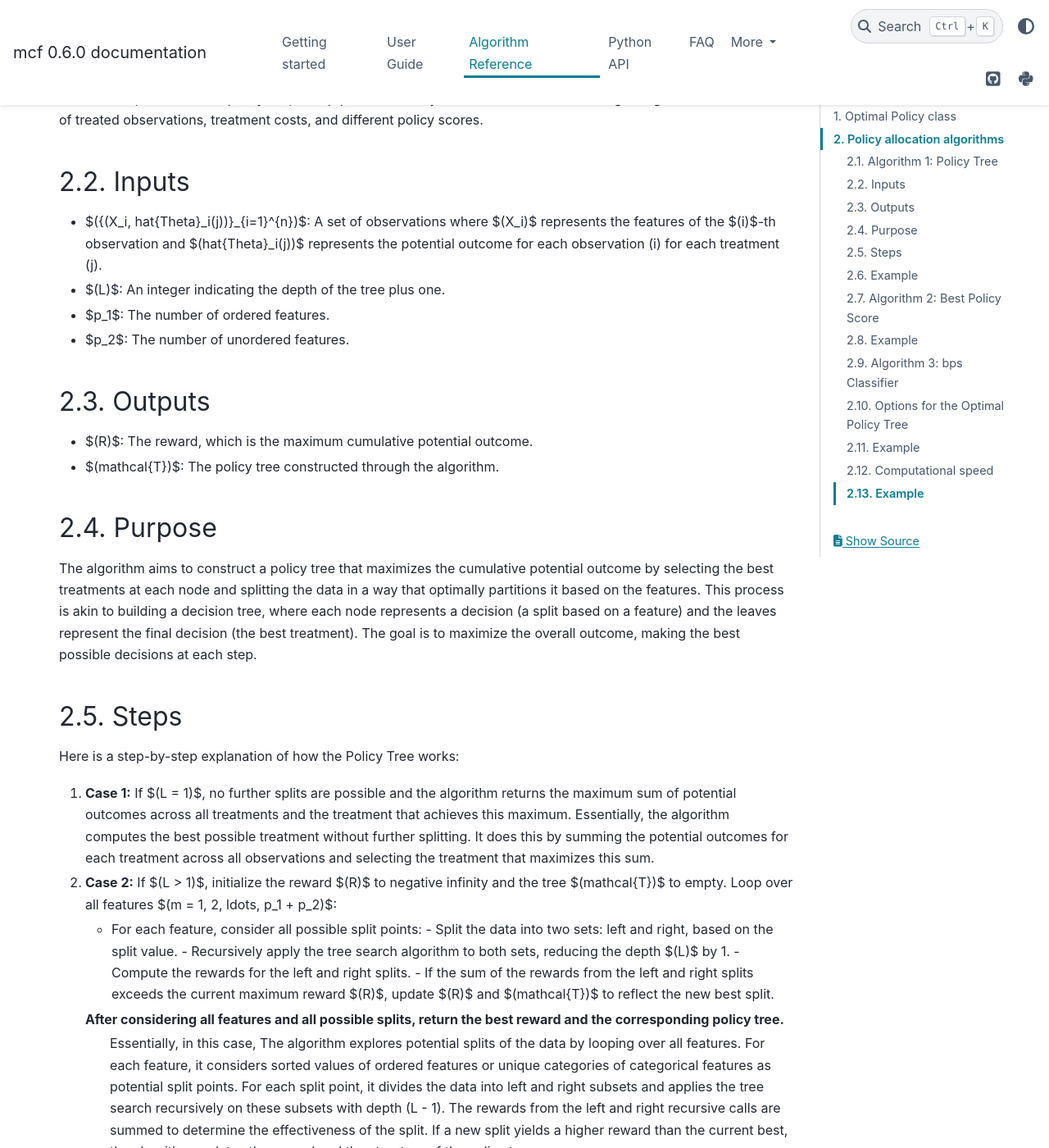
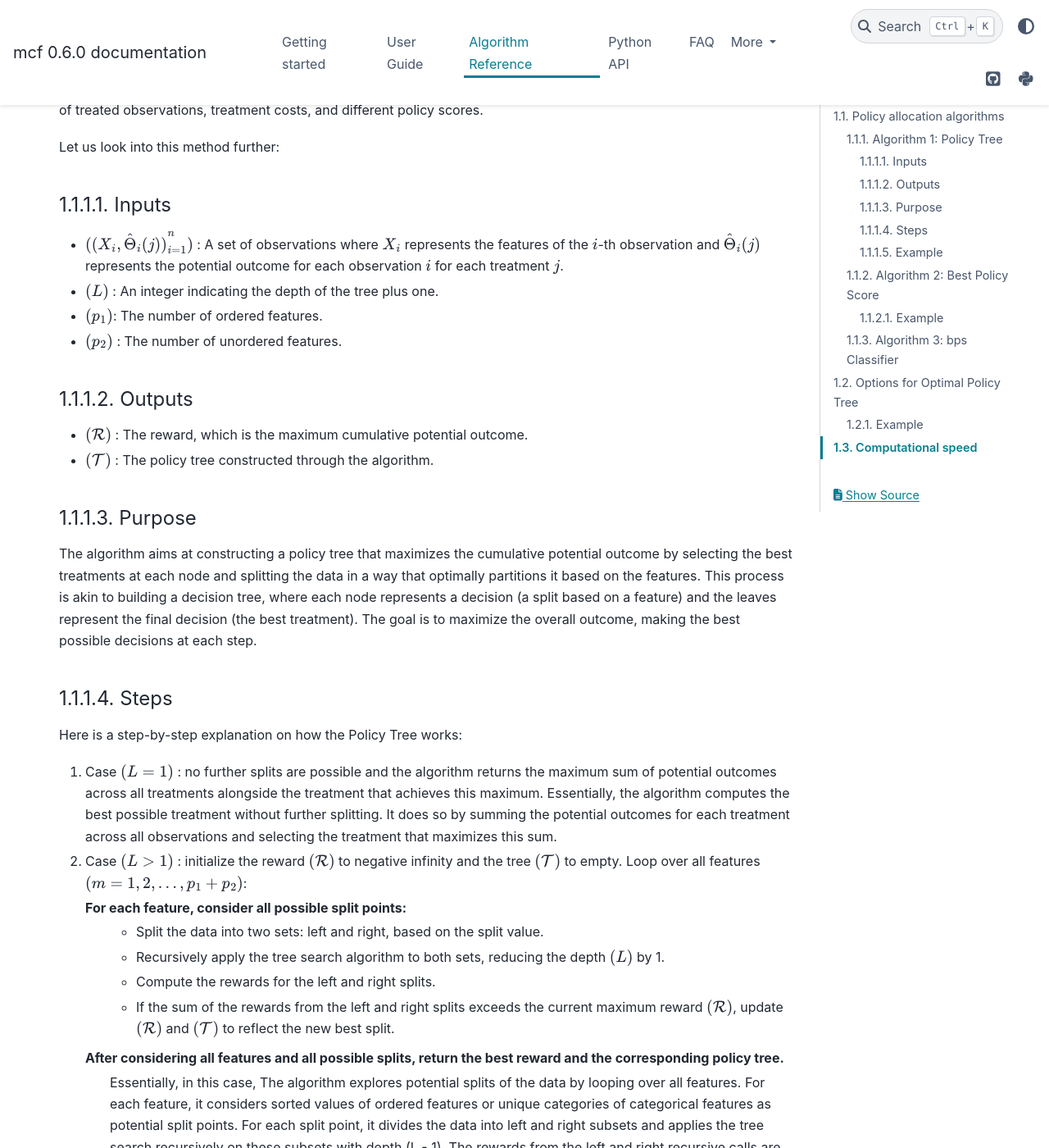
Before and after one commit to MCFpy/mcf, a Sphinx documentation site: the page built from docs/source/algorithm_reference/optimal-policy_algorithm.rst, in a window 1280 px wide and 1400 px high, scrolled down 830 px. Shown: the whole window at 82% size. Built offline with Sphinx 7.4.7 and the PyData theme 0.15.4, drawn with Linux system fonts in a browser that asks for light colours; some of the changed text lies outside the part shown.

Commit message:
Update optimal-policy_algorithm.rst Math and Reference. correction

```diff
--- a/docs/source/algorithm_reference/optimal-policy_algorithm.rst
+++ b/docs/source/algorithm_reference/optimal-policy_algorithm.rst
@@ -1,70 +1,69 @@
-Optimal Policy class
-=====================
+=========================
+Optimal Policy Allocation
+=========================
 
 The evaluation of the IATEs makes it possible to detect potential heterogeneous effects across sub-groups of the population.
 If heterogeneity is observed, certain individuals may either benefit or not from a particular treatment.
 To address this, the mcf introduces the :py:class:`~optpolicy_functions.OptimalPolicy` class.
 
-To determine the policy allocation, you may choose between three methods:
+To determine an optimal policy allocation, you can choose between three methods:
 
-- **Policy Tree**: This method follows `Zhou, Athey, and Wager (2022) <https://doi.org/10.1287/opre.2022.2271>`_
-- **Blackbox Rule**: This method conducts Black Box allocations which are obtained by using the scores directly (potentially subject to restrictions).
-- **Best Score**: This is an experimental feature for the moment and bases on the upcoming paper Bearth, Lechner, Mareckova, and Muny (2024). This will be discussed further soon.
-
+- **Policy Tree**: This method bases on a tree-search algorithm, designed to construct an optimal policy tree.
+- **Blackbox Rule**: This method conducts Black Box allocations obtained by using the policy scores in a direct manner.
+- **Best Score**: This method is experimental; soon to be discussed further.
 
 Policy allocation algorithms
-=================================
+============================
 
 Algorithm 1: Policy Tree
------------------------------
-
+------------------------
 To opt for this method, set ``gen_method`` to ``policy tree``.
 
 This method is a tree-search algorithm designed to construct a policy tree.
-The implemented policy tree is the optimal tree among all possible trees, found by checking if for which leads to a better performance.
-The optimal tree maximises the value function (or welfare), computed as the sum of the individual policy scores, such as potential outcomes or IATEs, by assigning all observations in a terminal leaf node to a single treatment.
+The implemented policy tree is the optimal tree among all possible trees and is found by looking for the tree that leads to a best performance.
+The optimal tree maximises the value function (or welfare), computed as the sum of the individual policy scores, such as potential outcomes or :math:`IATEs`, by assigning all observations in a terminal leaf node to a single treatment.
 If restrictions are specified, then they are incorporated into treatment specific cost parameters.
 
 While the basic logic follows `Zhou, Athey, and Wager (2022) <https://doi.org/10.1287/opre.2022.2271>`_ , the details of the programmatic implementation differ.
 For instance, in contrast to policytree, the optpoltree allows you to consider constraints regarding the maximal shares of treated observations, treatment costs, and different policy scores.
 
+Let us look into this method further:
+
 Inputs
-------
-
-- $({(X_i, \hat{\Theta}_i(j))}_{i=1}^{n})$: A set of observations where $(X_i)$ represents the features of the $(i)$-th observation and $(\hat{\Theta}_i(j))$ represents the potential outcome for each observation \(i\) for each treatment \(j\).
-- $(L)$: An integer indicating the depth of the tree plus one.
-- $p_1$: The number of ordered features.
-- $p_2$: The number of unordered features.
+~~~~~~
+- :math:`({(X_i, \hat{\Theta}_i(j))}_{i=1}^{n})` : A set of observations where :math:`X_i` represents the features of the :math:`i`-th observation and :math:`\hat{\Theta}_i(j)` represents the potential outcome for each observation :math:`i` for each treatment :math:`j`.
+- :math:`(L)` : An integer indicating the depth of the tree plus one.
+- :math:`(p_1)`: The number of ordered features.
+- :math:`(p_2)` : The number of unordered features.
 
 Outputs
--------
+~~~~~~~
 
-- $(R)$: The reward, which is the maximum cumulative potential outcome.
-- $(\mathcal{T})$: The policy tree constructed through the algorithm.
+- :math:`(\mathcal{R})` : The reward, which is the maximum cumulative potential outcome.
+- :math:`(\mathcal{T})` : The policy tree constructed through the algorithm.
 
 Purpose
--------
+~~~~~~~
 
-The algorithm aims to construct a policy tree that maximizes the cumulative potential outcome by selecting the best treatments at each node and splitting the data in a way that optimally partitions it based on the features.
+The algorithm aims at constructing a policy tree that maximizes the cumulative potential outcome by selecting the best treatments at each node and splitting the data in a way that optimally partitions it based on the features.
 This process is akin to building a decision tree, where each node represents a decision (a split based on a feature) and the leaves represent the final decision (the best treatment).
 The goal is to maximize the overall outcome, making the best possible decisions at each step.
 
 Steps
------
-Here is a step-by-step explanation of how the Policy Tree works:
+~~~~~
 
-1. **Case 1:**
-   If $(L = 1)$, no further splits are possible and the algorithm returns the maximum sum of potential outcomes across all treatments and the treatment that achieves this maximum.
-   Essentially, the algorithm computes the best possible treatment without further splitting. It does this by summing the potential outcomes for each treatment across all observations and selecting the treatment that maximizes this sum.
+Here is a step-by-step explanation on how the Policy Tree works:
 
-2. **Case 2:**
-   If $(L > 1)$, initialize the reward $(R)$ to negative infinity and the tree $(\mathcal{T})$ to empty. Loop over all features $(m = 1, 2, \ldots, p_1 + p_2)$:
+1. Case :math:`(L = 1)` : no further splits are possible and the algorithm returns the maximum sum of potential outcomes across all treatments alongside the treatment that achieves this maximum.
+   Essentially, the algorithm computes the best possible treatment without further splitting. It does so by summing the potential outcomes for each treatment across all observations and selecting the treatment that maximizes this sum.
 
-   - For each feature, consider all possible split points:
+2. Case :math:`(L > 1)` : initialize the reward :math:`(\mathcal{R})` to negative infinity and the tree :math:`(\mathcal{T})` to empty. Loop over all features :math:`(m = 1, 2, \ldots, p_1 + p_2)`:
+
+   For each feature, consider all possible split points:
      - Split the data into two sets: left and right, based on the split value.
-     - Recursively apply the tree search algorithm to both sets, reducing the depth $(L)$ by 1.
+     - Recursively apply the tree search algorithm to both sets, reducing the depth :math:`(L)` by 1.
      - Compute the rewards for the left and right splits.
-     - If the sum of the rewards from the left and right splits exceeds the current maximum reward $(R)$, update $(R)$ and $(\mathcal{T})$ to reflect the new best split.
+     - If the sum of the rewards from the left and right splits exceeds the current maximum reward :math:`(\mathcal{R})`, update :math:`(\mathcal{R})` and :math:`(\mathcal{T})` to reflect the new best split.
 
    After considering all features and all possible splits, return the best reward and the corresponding policy tree.
     Essentially, in this case, The algorithm explores potential splits of the data by looping over all features.
@@ -74,7 +73,7 @@ Here is a step-by-step explanation of how the Policy Tree works:
     If a new split yields a higher reward than the current best, the algorithm updates the reward and the structure of the policy tree.
 
 Example
--------
+~~~~~~~
 
 .. code-block:: python
 
@@ -92,8 +91,9 @@ Example
         gen_method="policy tree"
         )
 
+
 Algorithm 2: Best Policy Score
------------------------------
+------------------------------
 
 To use this method, set ``gen_method`` to ``best_policy_score``. Note this is the default method.
 
@@ -102,7 +102,7 @@ This algorithm is computationally cheap, yet it lacks clear interpretability for
 This may make it difficult for policymakers to adopt it.
 
 Example
--------
+~~~~~~~
 
 .. code-block:: python
 
@@ -125,18 +125,18 @@ Example
 
 
 Algorithm 3: bps Classifier
------------------------------
+---------------------------
 
 To use this method, set ``gen_method`` to ``bps_classifier``.
 
-This method bases on the upcoming paper Bearth, Lechner, Mareckova, and Muny (2024). This is an experimental feature for the moment and will be further discussed soon.
+For the moment, this is an experimental feature and will soon be further discussed.
 
 On a high level, this method uses the allocations obtained by 'best_policy_score' and trains classifiers.
 The output will be a decision rule that depends on features only and does not require knowledge of the policy scores.
 
 
-Options for the Optimal Policy Tree
------------------------------------
+Options for Optimal Policy Tree
+===============================
 
 You can personalize various parameters defined in the :py:class:`~optpolicy_functions.OptimalPolicy` class.
 
@@ -149,7 +149,6 @@ If the number of individuals who receive a specific treatment is constrained, yo
 When considering treatment costs, input them via ``other_costs_of_treat``.  When evaluating the reward, the aggregate costs (costs per unit times units) of the policy allocation are subtracted. If left as default (None), the program determines a cost vector that imply an optimal reward (policy score minus costs) for each individual, while guaranteeing that the restrictions as specified in ``other_max_shares`` are satisfied. This is only relevant when ``other_max_shares`` is specified.
 
 Alternatively, if restrictions are present and `other_costs_of_treat` is left to its default, you can specify `other_costs_of_treat_mult`. Admissible values for this parameter are either a scalar greater zero or a tuple with values greater zero. The tuple needs as many entries as there are treatments. The imputed cost vector is then multiplied by this factor.
-
 
 .. list-table::
    :widths: 25 75
@@ -170,9 +169,8 @@ Alternatively, if restrictions are present and `other_costs_of_treat` is left to
 
 Please consult the :py:class:`API <mcf_functions.ModifiedCausalForest>` for more details or additional parameters.
 
-
 Example
----------
+-------
 
 .. code-block:: python
 
@@ -199,9 +197,8 @@ Example
        other_costs_of_treat_mult = None
        )
 
-
 Computational speed
-----------------------------------
+===================
 
 Additionally, you can control certain aspects of the algorithm which impact running time:
 
@@ -212,7 +209,6 @@ Additionally, you can control certain aspects of the algorithm which impact runn
   - ``pt_depth_tree_2`` defines the depth of the second optimal tree, which builds upon the strata obtained from the leaves of the first tree. **Note**: If ``pt_depth_tree_2`` is set to 0, the second tree is not built. The default is 1. Together with the default for ``pt_depth_tree_1``, this leads to a total tree of depth 4 (which is not optimal). Note that tree depth is defined in the same way as for ``pt_depth_tree_1``.
 
 - **Number of Evaluation Points**: ``pt_no_of_evalupoints`` parameter specifies the number of evaluation points for continuous variables during the tree search. It determines how many of the possible splits in the feature space are considered. If the value of ``pt_no_of_evalupoints`` is smaller than the number of distinct values of a certain feature, the algorithm visits fewer splits, thus increasing computational efficiency. However, a lower value may also deviate more from the optimal splitting rule. This parameter is closely related to the approximation parameter of `Zhou, Athey, and Wager (2022) <https://doi.org/10.1287/opre.2022.2271>`_ . Lastly, note that this parameter is only relevant if ``gen_method`` is 'policy tree' or 'policy tree old'. The default value (or `None`) is 100.
-
 
 .. list-table::
    :widths: 30 70
@@ -226,21 +222,3 @@ Additionally, you can control certain aspects of the algorithm which impact runn
      -   Depth of 2nd optimal tree. Default is 1.
    * - ``pt_no_of_evalupoints``
      -   Number of evaluation points for continous variables. Default is 100.
-
-
-Example
----------
-
-.. code-block:: python
-
-   my_policy_tree = OptimalPolicy(
-       var_d_name="treat",
-       var_polscore_name=['y_pot0', 'y_pot1', 'y_pot2'],
-       var_x_name_ord=["x_cont0", "x_cont1", "x_ord1"],
-       gen_method="policy tree",
-       # Depth of 1st optimal tree (Default is 3)
-       pt_depth_tree_1 = 2,
-       # Depth of 2nd optimal tree (Default is 1)
-       pt_depth_tree_2 = 0,
-       # Number of evaluation points for continuous variables
-       pt_no_of_evalupoints = 100)
```
